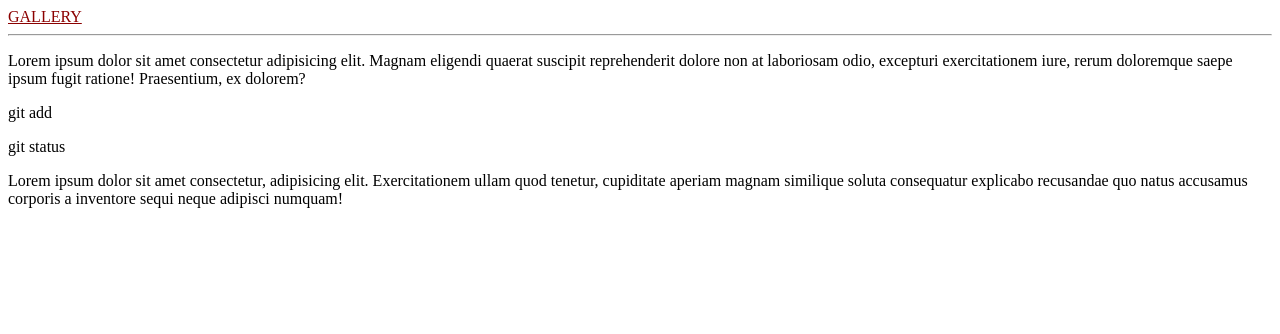
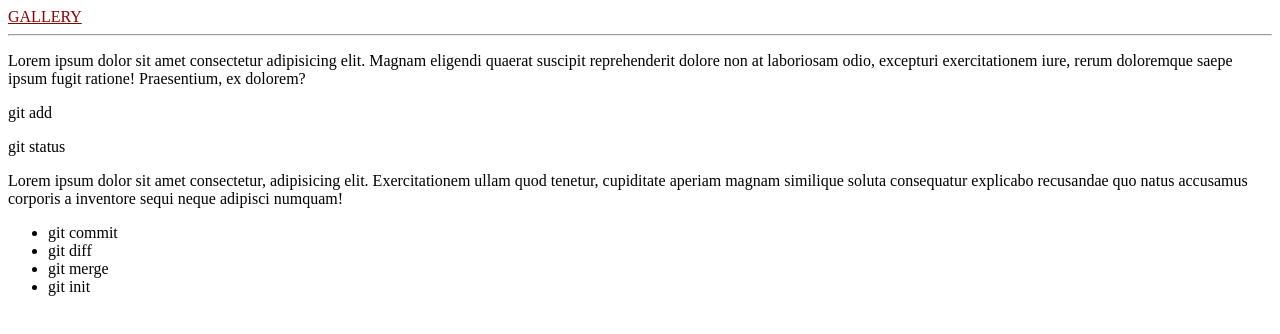
Before and after one commit to vinokurovayelyzaveta/Lesson9.1, a plain HTML site: page index.html in a window 1280 px wide. Drawn offline with Linux system fonts and the light colour scheme.

Commit message:
added list

```diff
--- a/index.html
+++ b/index.html
@@ -26,5 +26,21 @@
             Lorem ipsum dolor sit amet consectetur, adipisicing elit. Exercitationem ullam quod tenetur, cupiditate aperiam magnam similique soluta consequatur explicabo recusandae quo natus accusamus corporis a inventore sequi neque adipisci numquam!
         </p>
     </section>
+    <section>
+        <ul>
+            <li>
+                git commit
+            </li>
+            <li>
+                git diff
+            </li>
+            <li>
+                git merge
+            </li>
+            <li>
+                git init
+            </li>
+        </ul>
+    </section>
 </body>
 </html>
```
